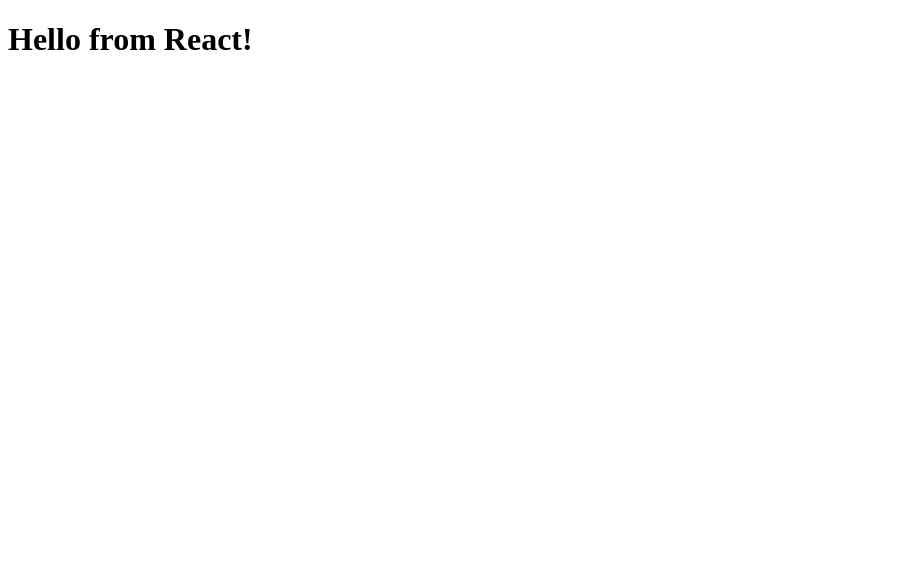
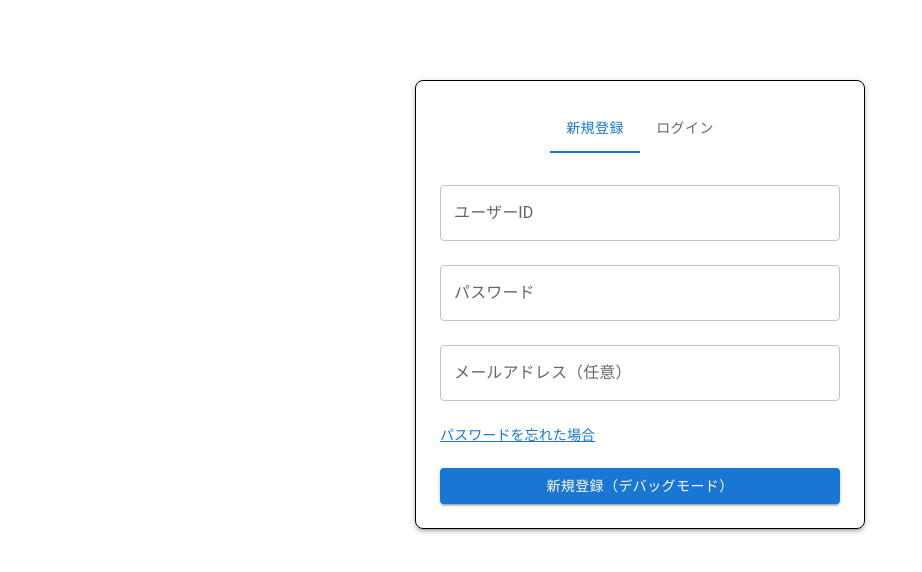
Before and after one commit to hi18nishimura/portfolio-generator, a React (Create React App) app in the folder frontend/: page / in a window 1280 px wide. Shown: the top 572 px of the page, without its empty margins (0-922 px from the left). Built offline with nearby package versions, Linux system fonts and the light colour scheme.

Commit message:
ログイン・新規登録に関する実装をしました。

```diff
--- a/frontend/src/index.js
+++ b/frontend/src/index.js
@@ -1,5 +1,19 @@
-import React from 'react';
-import ReactDOM from 'react-dom/client';
-import App from './App';
-const root = ReactDOM.createRoot(document.getElementById('root'));
-root.render(<App />);
+import React from "react";
+import ReactDOM from "react-dom/client";
+import LoginRegisterForm from "./login";
+import ProjectPage from "./project";
+import { ThemeProvider, createTheme } from "@mui/material/styles";
+import { BrowserRouter, Routes, Route } from "react-router-dom";
+
+const theme = createTheme();
+const root = ReactDOM.createRoot(document.getElementById("root"));
+root.render(
+  <BrowserRouter>
+    <ThemeProvider theme={theme}>
+      <Routes>
+        <Route path="/" element={<LoginRegisterForm />} />
+        <Route path="/project" element={<ProjectPage />} />
+      </Routes>
+    </ThemeProvider>
+  </BrowserRouter>
+);
--- /dev/null
+++ b/frontend/src/login.js
@@ -0,0 +1,166 @@
+import React, { useState } from "react";
+import { useNavigate } from "react-router-dom";
+import { Box, Tabs, Tab, TextField, Button, Typography } from "@mui/material";
+
+const LoginRegisterForm = () => {
+	const navigate = useNavigate();
+	// 新規登録フォームの状態
+	const [registerId, setRegisterId] = useState("");
+	const [registerPassword, setRegisterPassword] = useState("");
+	const [registerEmail, setRegisterEmail] = useState("");
+	const [registerError, setRegisterError] = useState("");
+
+	// ログインフォームの状態
+	const [loginId, setLoginId] = useState("");
+	const [loginPassword, setLoginPassword] = useState("");
+	const [loginError, setLoginError] = useState("");
+
+	// タブの状態
+	const [tab, setTab] = useState(0);
+
+	// 新規登録の送信処理（仮）
+	const handleRegister = (e) => {
+		e.preventDefault();
+		// デバッグ用：バリデーションを無効化
+		// if (!registerId || !registerPassword) {
+		//     setRegisterError("ユーザーIDとパスワードは必須です。");
+		//     return;
+		// }
+		setRegisterError("");
+		// alert("新規登録: " + registerId); // デバッグ用ダイアログを削除
+		navigate("/project");
+	};
+
+	// ログインの送信処理（仮）
+	const handleLogin = (e) => {
+		e.preventDefault();
+		if (!loginId || !loginPassword) {
+			setLoginError("ユーザーIDとパスワードは必須です。");
+			return;
+		}
+		setLoginError("");
+		alert("ログイン: " + loginId);
+		navigate("/project");
+	};
+
+	return (
+		<Box maxWidth={400} mx="auto" mt={10} p={3} border={1} borderRadius={2} boxShadow={3}>
+			<Tabs value={tab} onChange={(e, newValue) => setTab(newValue)} centered>
+				<Tab label="新規登録" />
+				<Tab label="ログイン" />
+			</Tabs>
+			{tab === 0 && (
+				<Box component="form" onSubmit={handleRegister} mt={2}>
+					<TextField
+						label="ユーザーID"
+						value={registerId}
+						onChange={e => setRegisterId(e.target.value)}
+						fullWidth
+						margin="normal"
+						error={!!registerError && !registerId}
+					/>
+					<TextField
+						label="パスワード"
+						type="password"
+						value={registerPassword}
+						onChange={e => setRegisterPassword(e.target.value)}
+						//required
+						fullWidth
+						margin="normal"
+						error={!!registerError && !registerPassword}
+					/>
+					<TextField
+						label="メールアドレス（任意）"
+						type="email"
+						value={registerEmail}
+						onChange={e => setRegisterEmail(e.target.value)}
+						fullWidth
+						margin="normal"
+					/>
+					{registerError && (
+						<Typography color="error" variant="body2" mt={1}>{registerError}</Typography>
+					)}
+                    {/* パスワードを忘れた場合のワンタイムパスワード発行UI（クリックで表示） */}
+					<ForgotPasswordSection />
+					<Button
+						variant="contained"
+						color="primary"
+						type="submit"
+						fullWidth
+						sx={{ mt: 2 }}
+						disabled={false} // デバッグ用: 常に有効
+					>
+						新規登録（デバッグモード）
+					</Button>
+				</Box>
+			)}
+					{tab === 1 && (
+						<>
+							<Box component="form" onSubmit={handleLogin} mt={2}>
+								<TextField
+									label="ユーザーID"
+									value={loginId}
+									onChange={e => setLoginId(e.target.value)}
+									//required
+									fullWidth
+									margin="normal"
+									error={!!loginError && !loginId}
+								/>
+								<TextField
+									label="パスワード"
+									type="password"
+									value={loginPassword}
+									onChange={e => setLoginPassword(e.target.value)}
+									//required
+									fullWidth
+									margin="normal"
+									error={!!loginError && !loginPassword}
+								/>
+								{loginError && (
+									<Typography color="error" variant="body2" mt={1}>{loginError}</Typography>
+								)}
+								<Button variant="contained" color="primary" type="submit" fullWidth sx={{ mt: 2 }}>
+									ログイン
+								</Button>
+							</Box>
+						</>
+					)}
+		</Box>
+	);
+};
+
+// パスワードを忘れた場合のUI（クリックで表示）
+const ForgotPasswordSection = () => {
+	const [open, setOpen] = useState(false);
+	return (
+		<>
+			<Typography
+				variant="subtitle2"
+				gutterBottom
+				color="primary"
+				sx={{ cursor: "pointer", mt: 2, textDecoration: "underline" }}
+				onClick={() => setOpen(!open)}
+			>
+				パスワードを忘れた場合
+			</Typography>
+			{open && (
+				<Box mt={2} p={2} border={1} borderRadius={2}>
+					<Box component="form" onSubmit={e => { e.preventDefault(); alert('ワンタイムパスワードを送信しました'); }}>
+						<TextField
+							label="登録メールアドレス"
+							type="email"
+							//required
+							fullWidth
+							margin="normal"
+						/>
+						<Button variant="outlined" color="secondary" type="submit" fullWidth sx={{ mt: 1 }}>
+							ワンタイムパスワードを送信
+						</Button>
+					</Box>
+				</Box>
+			)}
+		</>
+	);
+};
+
+export default LoginRegisterForm;
--- /dev/null
+++ b/frontend/src/project.js
@@ -0,0 +1,12 @@
+import React from "react";
+
+const ProjectPage = () => {
+	return (
+		<div style={{ textAlign: "center", marginTop: "100px" }}>
+			<h2>プロジェクト画面に遷移しました！</h2>
+			<p>ここでプロジェクト一覧や詳細を表示できます。</p>
+		</div>
+	);
+};
+
+export default ProjectPage;
```
